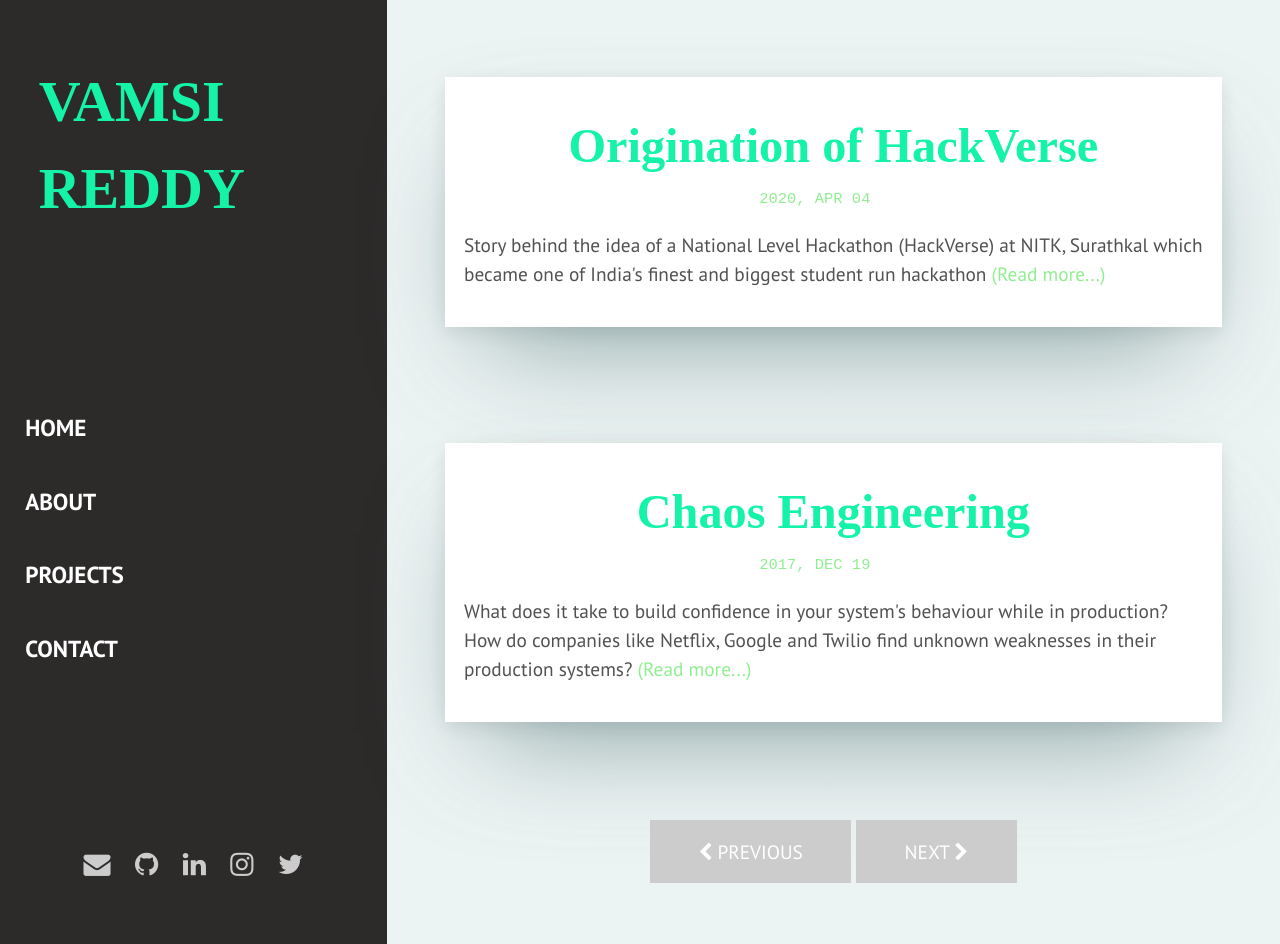
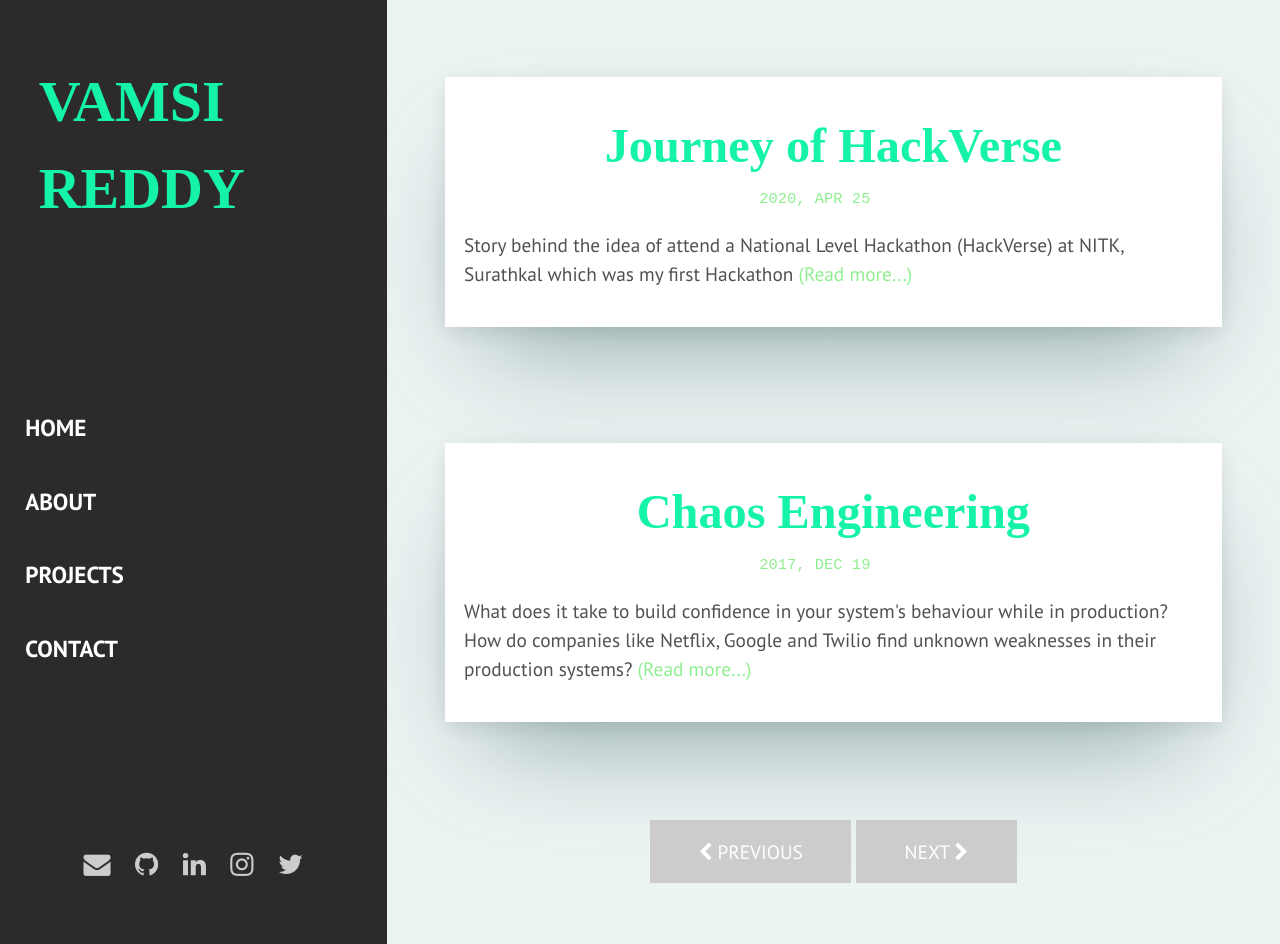
Before and after one commit to vamsireddy22/vamsireddy22.github.io, a Jekyll site: the page built from index.html, in a window 1280 px wide and 944 px high. Built offline with Jekyll 4.4.1, drawn with Linux system fonts in a browser that asks for light colours; some web fonts are replaced; the list of posts is cut into pages by our own code.

Commit message:
Update 2020-04-04-origination-of-hackverse.markdown

```diff
--- a/_posts/2020-04-04-origination-of-hackverse.markdown
+++ b/_posts/2020-04-04-origination-of-hackverse.markdown
@@ -1,9 +1,9 @@
 ---
 layout: post
-title:  "Origination of HackVerse"
-date:   2020-04-04 21:32:40 +0530
+title:  "Journey of HackVerse"
+date:   2020-04-25 21:32:40 +0530
 img:
-description: Story behind the idea of a National Level Hackathon (HackVerse) at NITK, Surathkal which became one of India's finest and biggest student run hackathon
+description: Story behind the idea of attend a National Level Hackathon (HackVerse) at NITK, Surathkal which was my first Hackathon
 ---
 
 I had attended various hackathons before - major ones being [code.fun.do](https://www.codefundo.io/), [Smart India Hackathon](https://www.sih.gov.in/), [HackInOut](https://hackinout.co/) and was part of organizing some small ones organized by the technical clubs in college. In the pre-final year, our team didn’t get selected for Smart India Hackathon, that’s when we came to know about student-run hackathons in India. Honestly, it was a new concept for all of us and seeing the sponsors, plan and all seemed very promising. We applied to various hackathons, got selected, however, we couldn’t attend any of those due to some or the other reasons.
```
